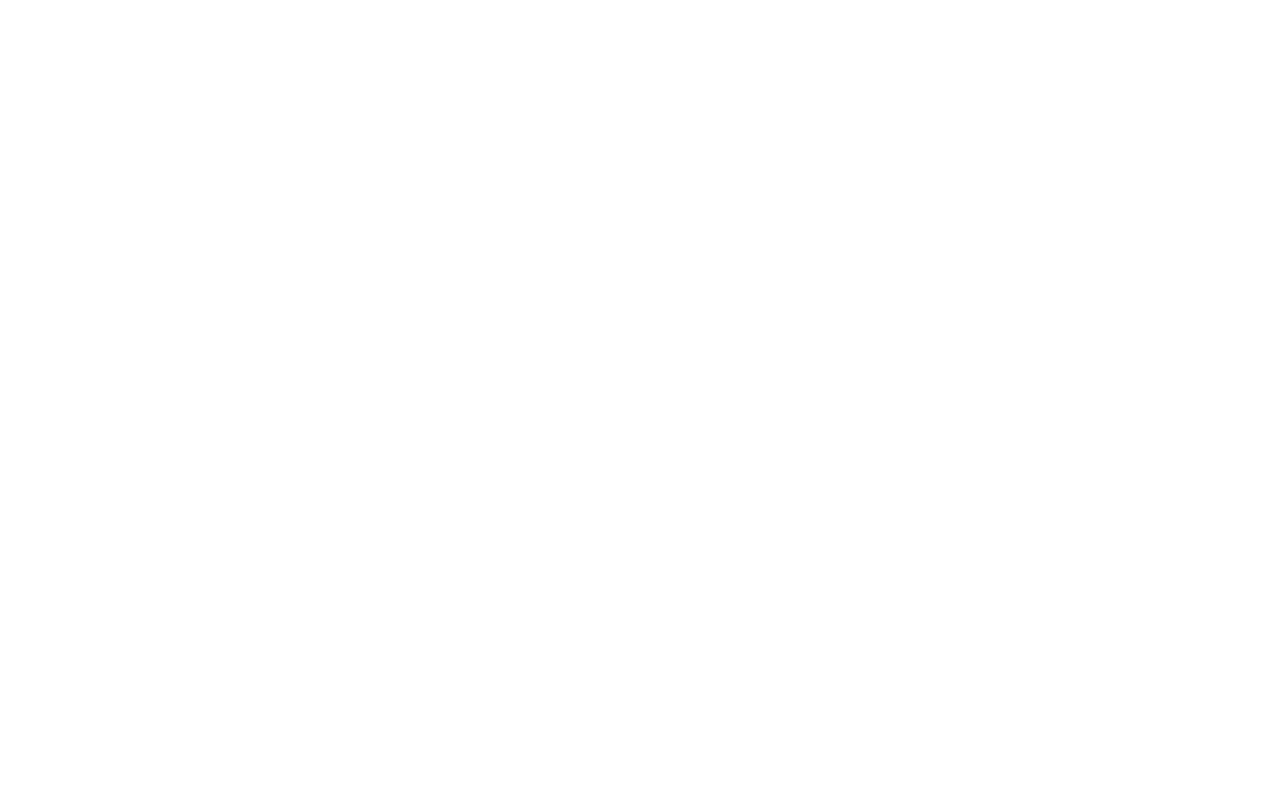
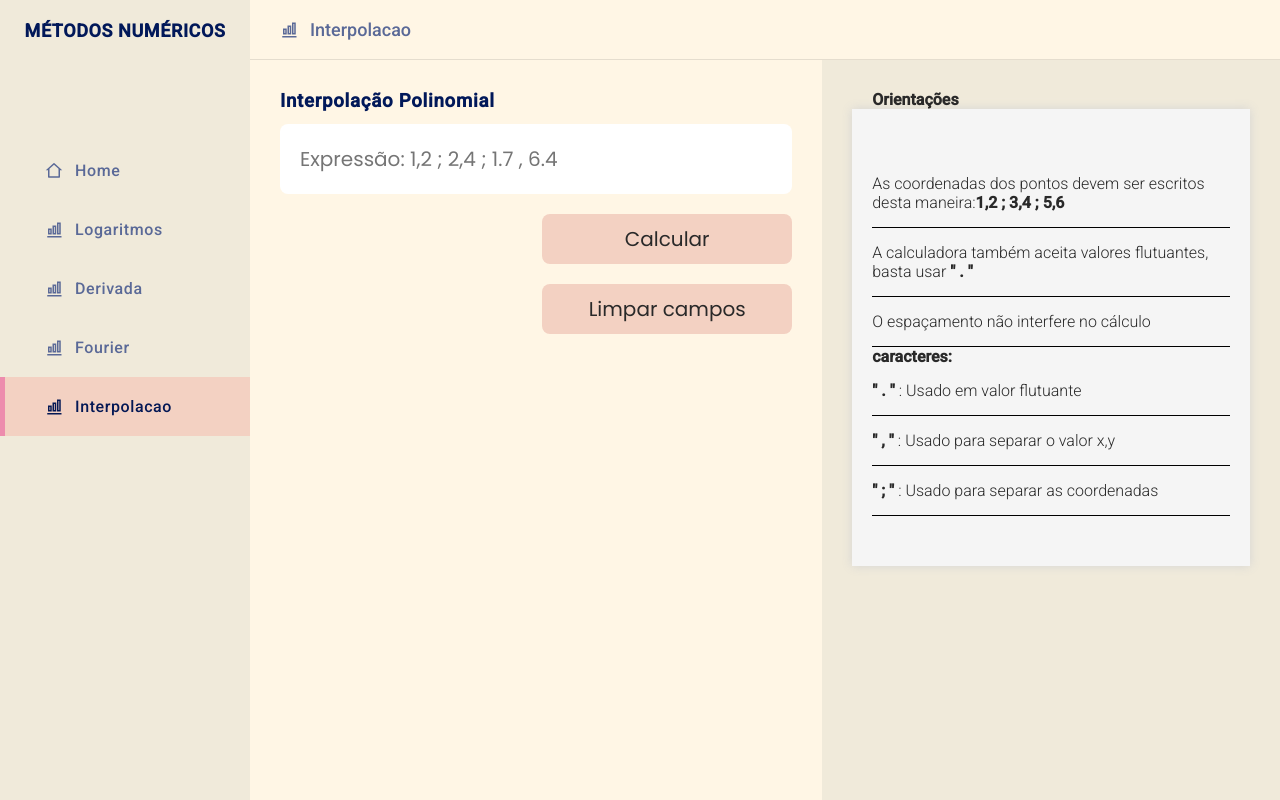
Before and after one commit to numerical-problems/nm-app, a React (Create React App) app: page /interpolacao in a window 1280 px wide. Built offline with nearby package versions, Linux system fonts and the light colour scheme.

Commit message:
feat: add interpolation interface

```diff
--- a/src/pages/Interpolacao/index.js
+++ b/src/pages/Interpolacao/index.js
@@ -1 +1,117 @@
-//calma eduardo calma uuia
+import React, { useState } from "react";
+import { Container } from "../../layout/container";
+import Input from "../../components/Input";
+import Button from "../../components/Button";
+import Page from "../../layout/page";
+import * as C from "./styles";
+import ReactLoading from "react-loading";
+
+function Interpolacao() {
+  const [state, setState] = useState({
+    expression: "",
+    result: "",
+    error: "",
+    isLoading: false,
+  });
+
+  const clearInput = () => {
+    setState((old) => ({
+      ...old,
+      expression: "",
+      result: "",
+      error: "",
+    }));
+  };
+
+  const textChange = (field) => (e) => {
+    setState((old) => ({
+      ...old,
+      [field]: e.target.value,
+    }));
+  };
+
+  const handleInterpolation = async (e) => {
+    e.preventDefault();
+    setState((old) => ({
+      ...old,
+      isLoading: true,
+      error: "",
+    }));
+    const { expression } = state;
+    const url = `http://localhost:5000/interpolation`;
+    const response = await fetch(url, {
+      method: "POST",
+      headers: {
+        "Content-Type": "application/json",
+        "access-control-allow-origin": "*",
+      },
+      body: JSON.stringify({expression}),
+    });
+    const data = await response.json();
+    if (data.message) {
+      setState((old) => ({ ...old, error: data.message, isLoading: false }));
+    }
+    console.log(state.error);
+    setState((old) => ({
+      ...old,
+      result: data.result,
+      isLoading: false,
+    }));
+  };
+
+  return (
+    <Page id='interpolacao'>
+      <Container>
+        <div className='left'>
+          <h3>Interpolação Polinomial</h3>
+          <C.Form onSubmit={handleInterpolation} method='POST'>
+            <Input
+              name='expression'
+              value={state.expression}
+              onChange={textChange("expression")}
+              placeholder='Expressão: 1,2 ; 2,4 ; 1.7 , 6.4'
+            />
+            <Button type='submit' label='Calcular' />
+          </C.Form>
+          <Button label='Limpar campos' onClick={clearInput} />
+          {state.error !== "" && (
+            <C.Result>
+              <h3>Ocorreu um erro</h3>
+              <p>{state.error}</p>
+            </C.Result>
+          )}
+          {state.isLoading && (
+            <C.Loading>
+              <ReactLoading type='spin' color='black' />
+            </C.Loading>
+          )}
+          {state.result && !state.isLoading && (
+            <>
+              <h2>Resultado</h2>
+              <C.Result>{state.result}</C.Result>
+            </>
+          )}
+        </div>
+        <div className='right'>
+          <h4 style={{ paddingLeft: 20 }}>Orientações</h4>
+          <C.List>
+            <C.ListItem>
+              As coordenadas dos pontos devem ser escritos desta maneira:
+              <span>1,2 ; 3,4 ; 5,6</span>
+            </C.ListItem>
+            <C.ListItem>
+              A calculadora também aceita valores flutuantes, basta usar <span>" . "</span>
+            </C.ListItem>
+            <C.ListItem>O espaçamento não interfere no cálculo</C.ListItem>
+            <h4>caracteres:</h4>
+            <C.ListItem><span>" . "</span> : Usado em valor flutuante</C.ListItem>
+            <C.ListItem><span>" , "</span> : Usado para separar o valor x,y</C.ListItem>
+            <C.ListItem><span>" ; "</span> : Usado para separar as coordenadas</C.ListItem>
+          </C.List>
+        </div>
+      </Container>
+    </Page>
+  );
+}
+
+export default Interpolacao;
--- a/src/pages/Interpolacao/style.js
+++ /dev/null
@@ -1 +0,0 @@
-//calma eduardo calma uuia
--- /dev/null
+++ b/src/pages/Interpolacao/styles.js
@@ -0,0 +1,36 @@
+import styled from "styled-components";
+
+export const Title = styled.h1`
+  padding: 10px 20px;
+`;
+
+export const Form = styled.form``;
+
+export const List = styled.ul`
+  box-shadow: 0 0 10px lightgray;
+  background-color: whitesmoke;
+  justify-content: center;
+  padding: 50px 20px;
+`;
+
+export const ListItem = styled.li`
+  padding-top: 15px;
+  padding-bottom: 15px;
+  font-weight: 300;
+  border-bottom: 1px solid #000000;
+  span {
+    font-weight: bold;
+  }
+`;
+
+export const Result = styled.p`
+  font-size: 30px;
+  padding-top: 20px;
+`;
+
+export const Loading = styled.div`
+  display: flex;
+  justify-content: center;
+  align-items: center;
+  padding-top: 55px;
+`;
--- a/src/routes/index.js
+++ b/src/routes/index.js
@@ -15,7 +15,7 @@
         <Route path='/' exact component={Home} />
         <Route path='/derivadas' component={Derivadas} />
         <Route path='/fourier' component={Fourier} />
-        <Route path='/interpolation' component={Interpolacao} />
+        <Route path='/interpolacao' component={Interpolacao} />
       </Switch>
     </Router>
   );
```
